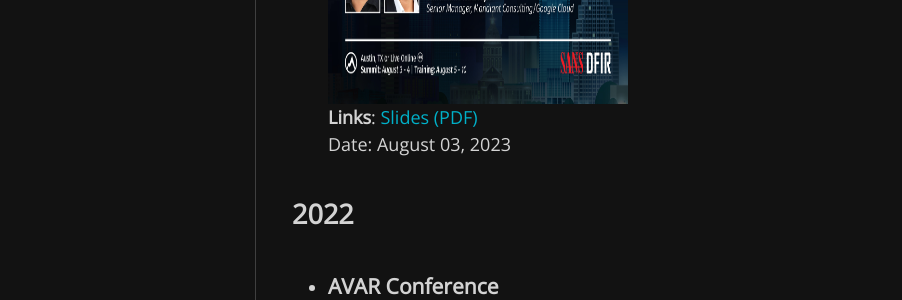
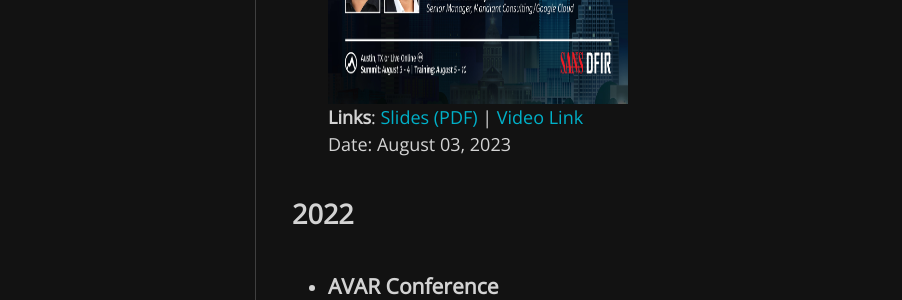
Before and after one commit to Th1ru-M/th1ru-m.github.io, a Jekyll site: the page built from talks.md, in a window 1280 px wide. Shown: the part 1248-1548 px from the top of the page, without its empty margins (134-1036 px from the left). Built offline with Jekyll 4.4.1, drawn with Linux system fonts in a browser that asks for light colours; nearby versions of some CDN libraries; some web fonts are replaced.

Commit message:
Update talks.md

```diff
--- a/talks.md
+++ b/talks.md
@@ -22,7 +22,7 @@ Date: September 26, 2023
 - ### **SANS DFIR Summit**
 **Topic**: Defending and Investigating Hypervisors
 <img src="/image/SANSDFIR2023.jpg" width="300" height="300" />
-**Links**: [Slides (PDF)](/resources/raw/2023SANSDFIR_DefendingandInvestigatingHypervisors.pdf)
+**Links**: [Slides (PDF)](/resources/raw/2023SANSDFIR_DefendingandInvestigatingHypervisors.pdf) | [Video Link](https://www.youtube.com/watch?v=lJwc_UgzbO4)
 Date: August 03, 2023
 
 ## **2022**
```
